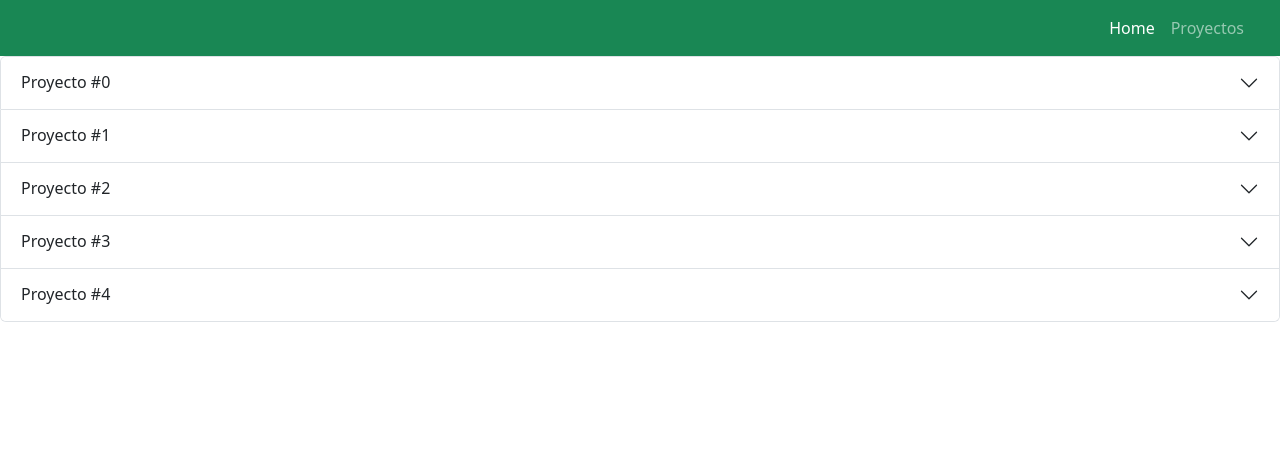
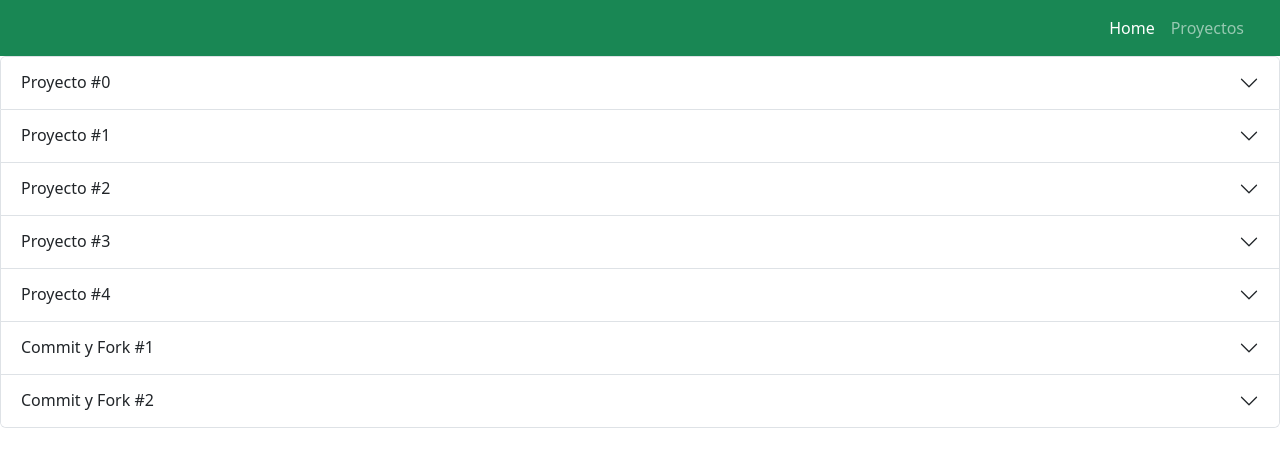
Before and after one commit to jackokraus/jackokraus.github.io, a plain HTML site: page portafolio.html in a window 1280 px wide. Drawn offline with nearby package versions, Linux system fonts and the light colour scheme.

Commit message:
se agrega 2 commit y 2 forks simples

```diff
--- a/portafolio.html
+++ b/portafolio.html
@@ -99,7 +99,34 @@
         </div>
       </div>
     </div>
+    <div class="accordion-item">
+      <h2 class="accordion-header">
+        <button class="accordion-button collapsed" type="button" data-bs-toggle="collapse"
+          data-bs-target="#collapseFive" aria-expanded="false" aria-controls="collapseFive">
+          Commit y Fork #1
+        </button>
+      </h2>
+      <div id="collapseFive" class="accordion-collapse collapse" data-bs-parent="#accordionExample">
+        <div class="accordion-body">
+          <img src="./assets/imgs/1commit1FORK.png" width="500px">
+        </div>
+      </div>
+    </div>
+    <div class="accordion-item">
+      <h2 class="accordion-header">
+        <button class="accordion-button collapsed" type="button" data-bs-toggle="collapse"
+          data-bs-target="#collapseSix" aria-expanded="false" aria-controls="collapseSix">
+          Commit y Fork #2
+        </button>
+      </h2>
+      <div id="collapseSix" class="accordion-collapse collapse" data-bs-parent="#accordionExample">
+        <div class="accordion-body">
+          <img src="./assets/imgs/2commitfork2.png" width="500px">
+        </div>
+      </div>
+    </div>
   </div>
+
 
 
 
```
Also changed, not shown: assets/imgs/1commit1FORK.png (added), assets/imgs/2commitfork2.png (added).
